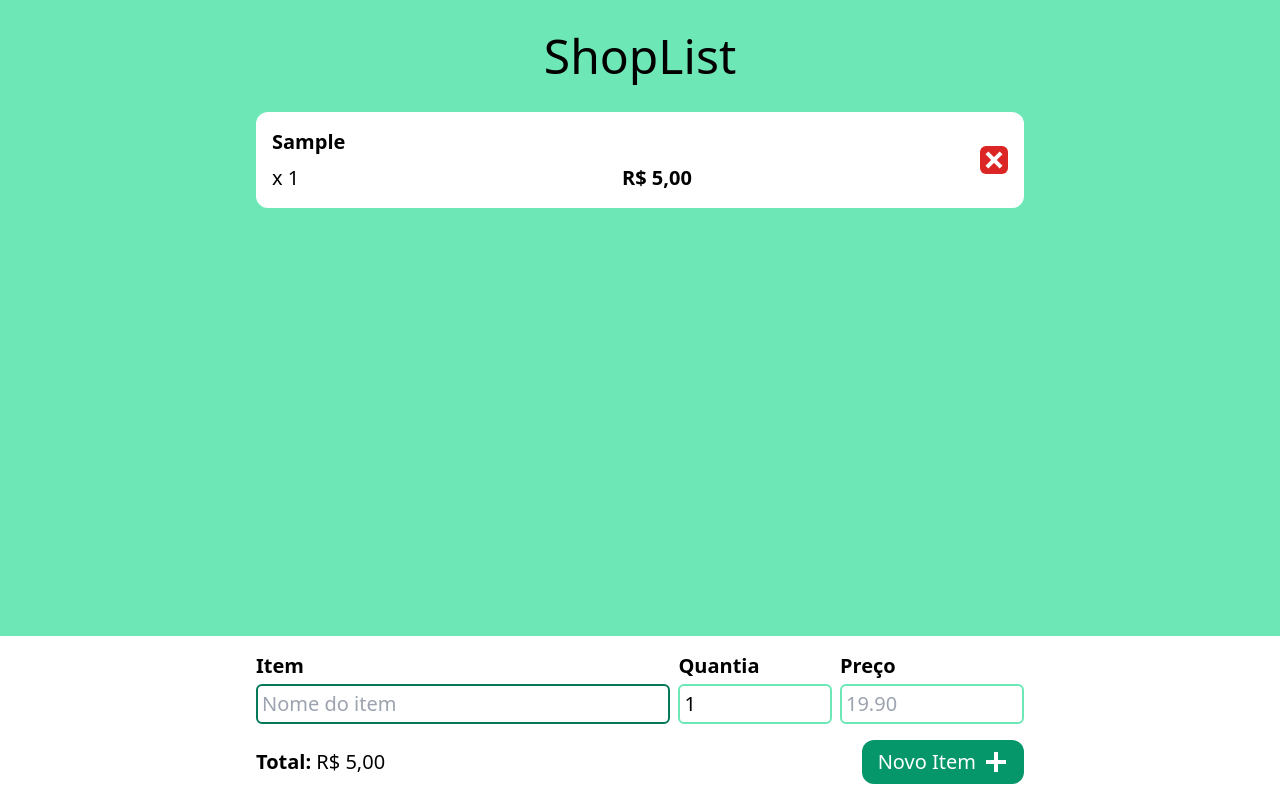
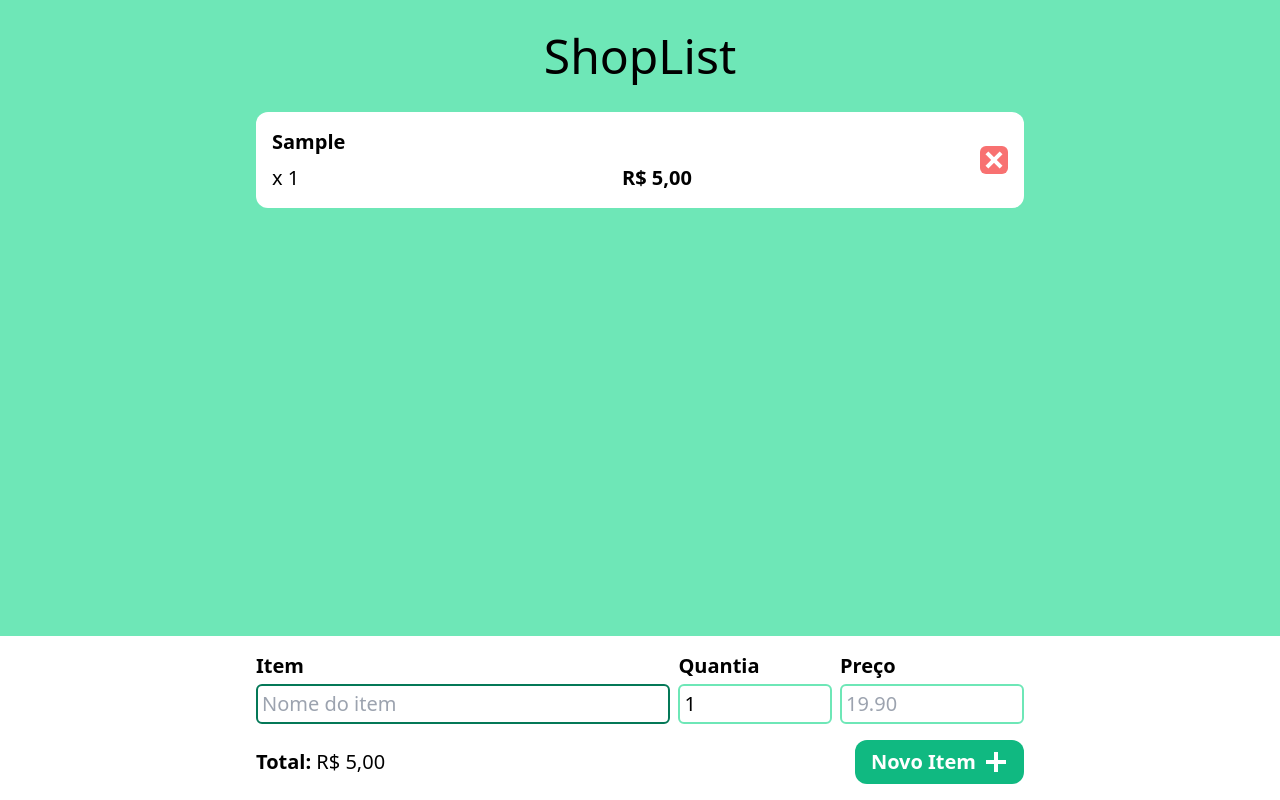
Before and after one commit to ruuuff/shoplist-react, a React (Create React App) app: page / in a window 1280 px wide. Both pictures are taken after typing "Sample", "5" into the empty fields and a click on the button "Novo Item". Built offline with nearby package versions, Linux system fonts and the light colour scheme.

Commit message:
feat: hover and active styles

```diff
--- a/src/components/DeleteButton.jsx
+++ b/src/components/DeleteButton.jsx
@@ -3,7 +3,7 @@ export default function DeleteButton({ onClick }) {
     <button
       title="Deletar item"
       onClick={onClick}
-      className="bg-red-600 text-white relative flex items-center p-2 rounded-md w-7 h-7"
+      className="bg-red-400 hover:bg-red-600 text-white relative flex items-center p-2 rounded-md w-7 h-7 active:scale-95"
     >
       <div className="bg-current w-5 h-1 absolute top-1/2 left-1/2 transform translate-x-[-50%] translate-y-[-50%] rotate-[45deg]"></div>
       <div className="bg-current w-5 h-1 absolute top-1/2 left-1/2 transform translate-x-[-50%] translate-y-[-50%] rotate-[-45deg]"></div>
--- a/src/components/SubmitButton.jsx
+++ b/src/components/SubmitButton.jsx
@@ -3,9 +3,9 @@ export default function SubmitButton({ label }) {
     <button
       type="submit"
       title={label}
-      className="bg-emerald-600 text-white flex items-center px-4 py-2 rounded-xl"
+      className="bg-emerald-500 hover:bg-emerald-600 font-semibold truncate text-white flex items-center px-4 py-2 rounded-xl active:scale-95"
     >
-      <span className="mr-2">{label}</span>
+      <span className="mr-2 small:hidden">{label}</span>
       <div className="relative inline-block w-6 h-6">
         <div className="bg-current w-5 h-1 absolute top-1/2 left-1/2 transform translate-x-[-50%] translate-y-[-50%] rotate-[90deg]"></div>
         <div className="bg-current w-5 h-1 absolute top-1/2 left-1/2 transform translate-x-[-50%] translate-y-[-50%]"></div>
```
